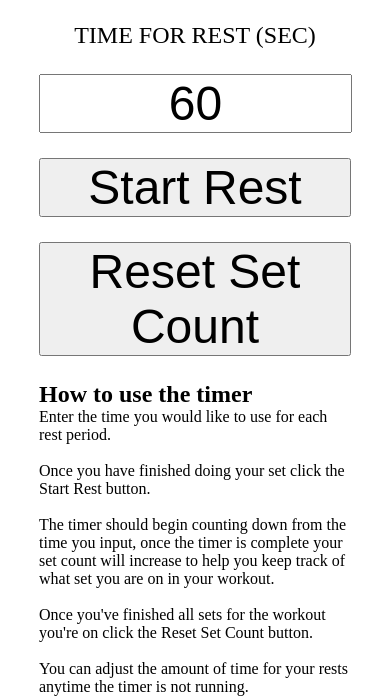
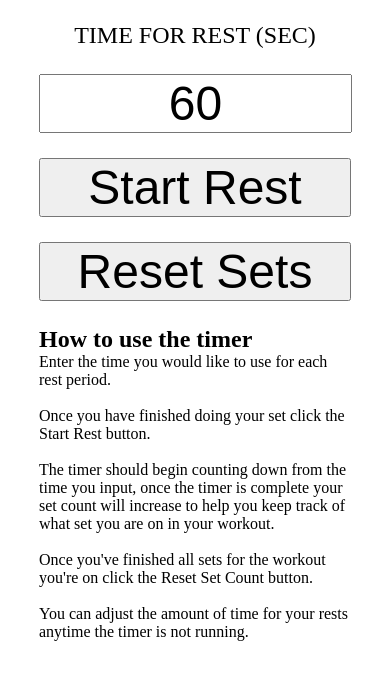
Before and after one commit to git-kv/workout-rest-timer, a plain HTML site: page index.html in a window 390 px wide. Shown: the part 212-908 px from the top of the page. After the commit the page ends 853 px from the top, so only its background shows below. Drawn offline with Linux system fonts and the light colour scheme.

Commit message:
getting buttons to fit on one line on mobile

```diff
--- a/index.html
+++ b/index.html
@@ -25,7 +25,7 @@
     </div>
 
     <button type="button" id="start-timer-btn">Start Rest</button>
-    <button type="button" id="reset-btn">Reset Set Count</button>
+    <button type="button" id="reset-btn">Reset Sets</button>
 
     <div class="about">
       <h2>How to use the timer</h2>
```
